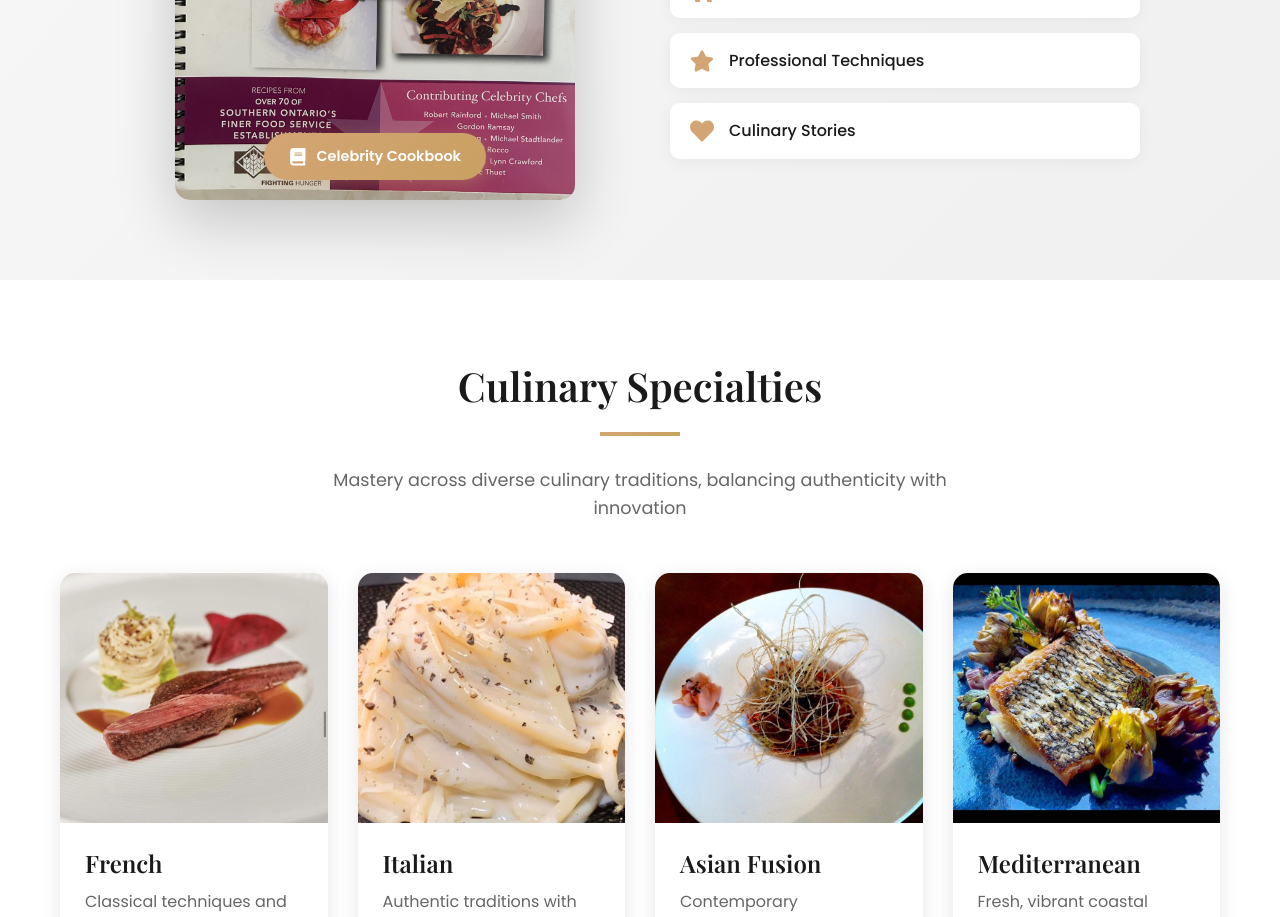
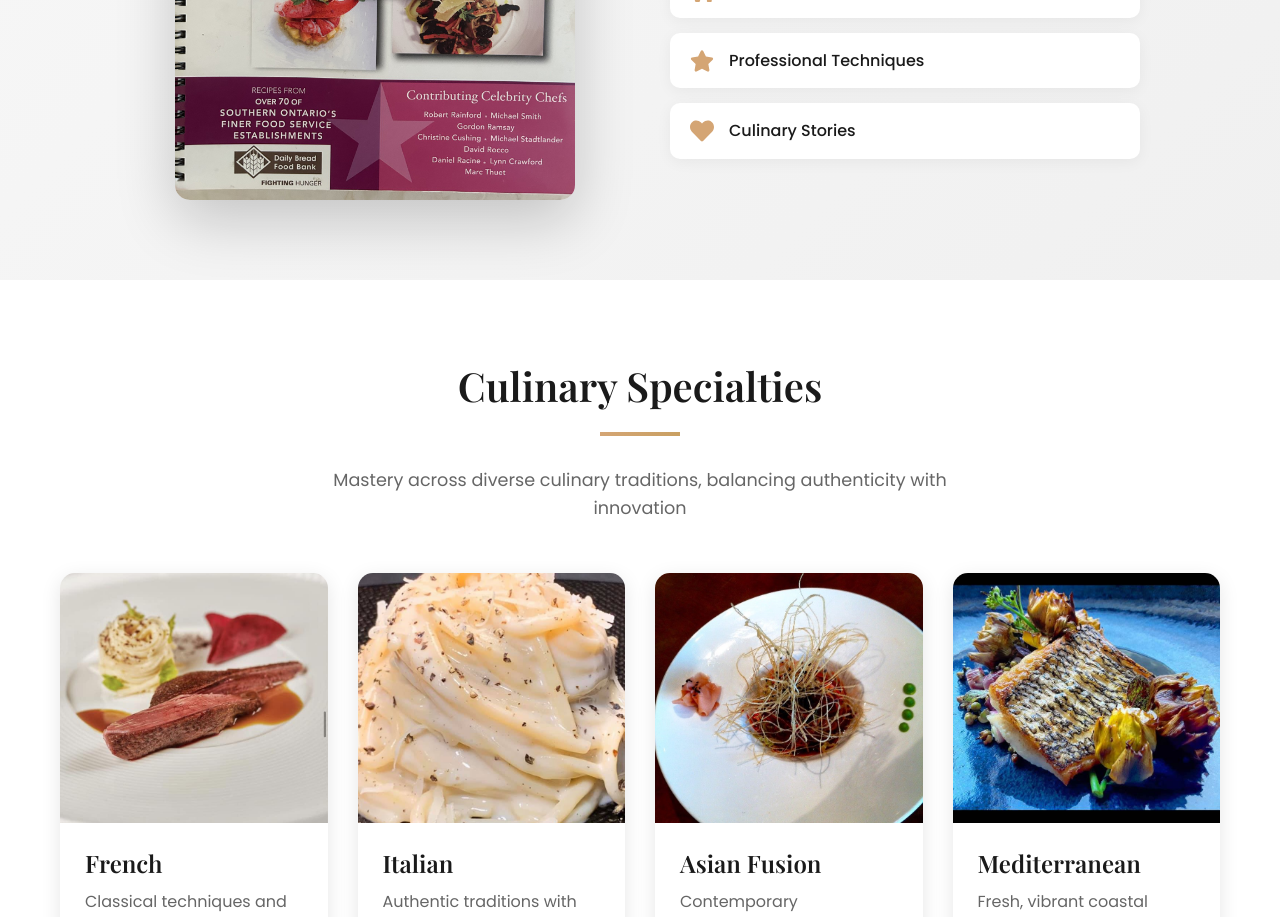
Before and after one commit to tim01324/DanWebsite, a React (Vite) app: page / in a window 1280 px wide. Shown: the part 4540-5457 px from the top of the page. Built offline with nearby package versions, Linux system fonts and the light colour scheme.

Commit message:
feat: Add initial Home page component with hero, bio, specialties, and achievements sections.

```diff
--- a/src/pages/Home.jsx
+++ b/src/pages/Home.jsx
@@ -324,10 +324,6 @@ const Home = () => {
                 alt="A Gift From The Stars - Celebrity Cookbook by Chef Daniel Racine"
                 className="cookbook-cover"
               />
-              <div className="cookbook-badge">
-                <FaBook />
-                <span>Celebrity Cookbook</span>
-              </div>
             </div>
             <div className="cookbook-info">
               <h3>A Gift From The Stars</h3>
```
